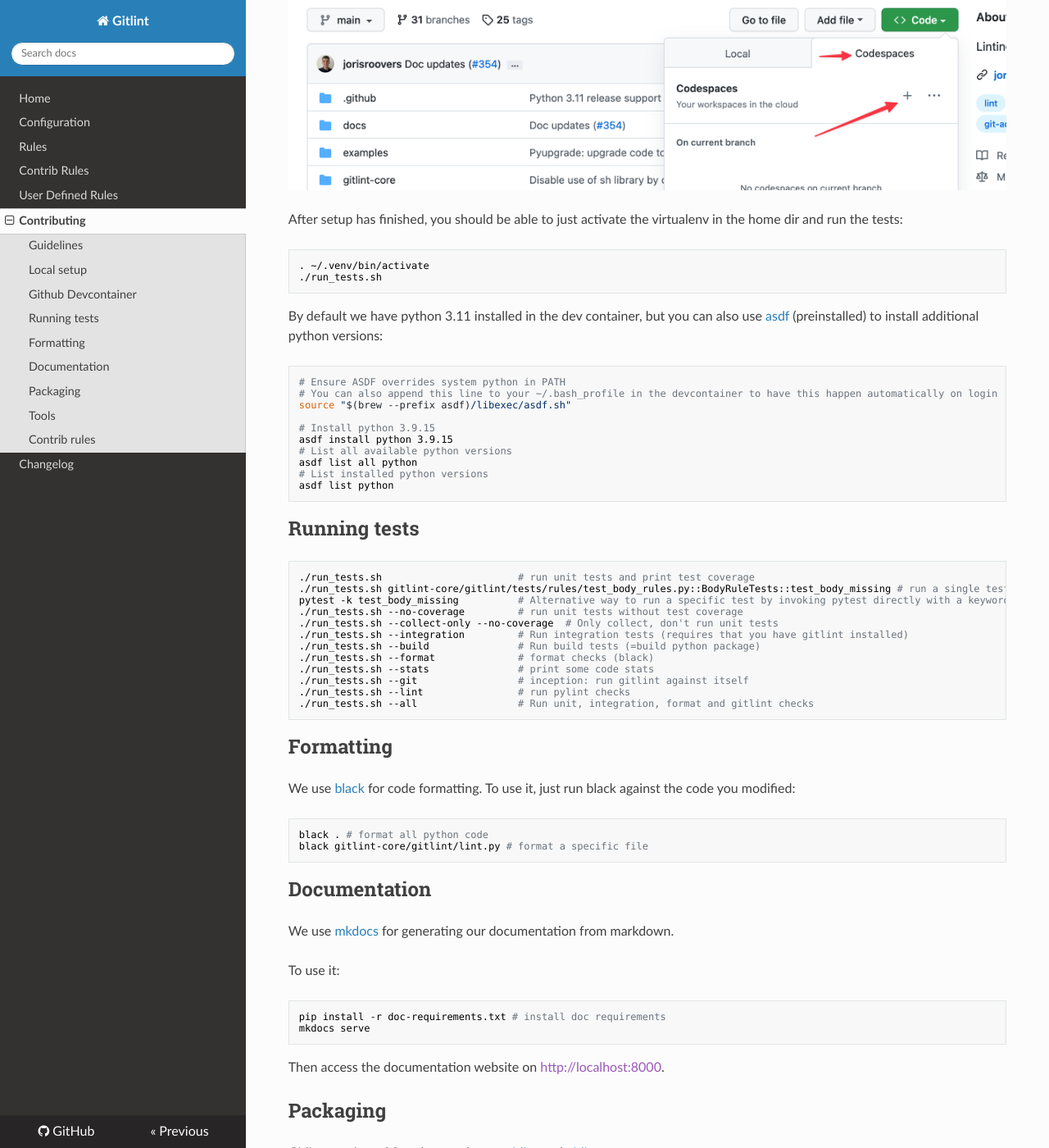
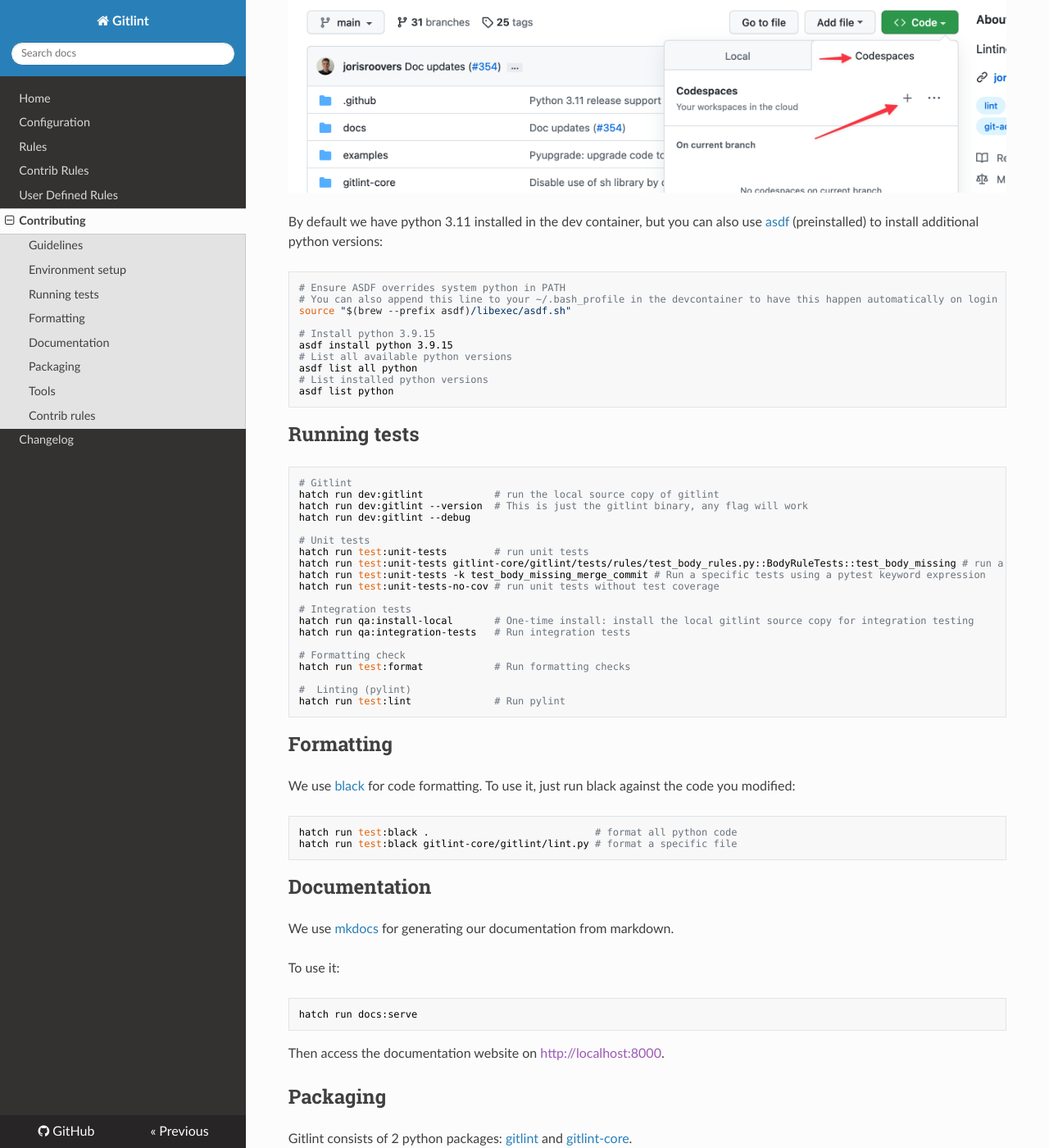
Before and after one commit to jorisroovers/gitlint, an MkDocs documentation site: the page built from docs/contributing.md, in a window 1280 px wide and 1400 px high, scrolled down 1454 px. Shown: the whole window at 82% size. Built offline with MkDocs 1.6.1, drawn with Linux system fonts in a browser that asks for light colours; nearby versions of some CDN libraries; some of the changed text lies outside the part shown.

Commit message:
Contributing Doc updates
Also includes some pyproject.toml tweaks

````diff
--- a/docs/contributing.md
+++ b/docs/contributing.md
@@ -36,18 +36,17 @@
     or months before merged code actually gets released - we know that can be frustrating but please understand it's
     a well-considered trade-off based on available time.
 
-## Local setup
+## Environment setup
+### Local setup
 
-To install gitlint for local development:
+Gitlint uses [hatch](https://hatch.pypa.io/latest/) for project management.
+You do not need to setup a `virtualenv`, hatch will take care of that for you.
 
 ```sh
-python -m venv .venv
-. .venv/bin/activate
-pip install -r requirements.txt -r test-requirements.txt -r doc-requirements.txt
-python setup.py develop
+pip install hatch
 ```
 
-## Github Devcontainer
+### Github Devcontainer
 
 We provide a devcontainer on github to make it easier to get started with gitlint development using VSCode.
 
@@ -58,12 +57,6 @@
 
 ![Gitlint Dev Container Instructions](images/dev-container.png)
 
-
-After setup has finished, you should be able to just activate the virtualenv in the home dir and run the tests:
-```sh
-. ~/.venv/bin/activate
-./run_tests.sh
-```
 
 By default we have python 3.11 installed in the dev container, but you can also use [asdf](https://asdf-vm.com/)
 (preinstalled) to install additional python versions:
@@ -83,18 +76,26 @@
 
 ## Running tests
 ```sh
-./run_tests.sh                       # run unit tests and print test coverage
-./run_tests.sh gitlint-core/gitlint/tests/rules/test_body_rules.py::BodyRuleTests::test_body_missing # run a single test
-pytest -k test_body_missing          # Alternative way to run a specific test by invoking pytest directly with a keyword expression
-./run_tests.sh --no-coverage         # run unit tests without test coverage
-./run_tests.sh --collect-only --no-coverage  # Only collect, don't run unit tests
-./run_tests.sh --integration         # Run integration tests (requires that you have gitlint installed)
-./run_tests.sh --build               # Run build tests (=build python package)
-./run_tests.sh --format              # format checks (black)
-./run_tests.sh --stats               # print some code stats
-./run_tests.sh --git                 # inception: run gitlint against itself
-./run_tests.sh --lint                # run pylint checks
-./run_tests.sh --all                 # Run unit, integration, format and gitlint checks
+# Gitlint
+hatch run dev:gitlint            # run the local source copy of gitlint
+hatch run dev:gitlint --version  # This is just the gitlint binary, any flag will work
+hatch run dev:gitlint --debug
+
+# Unit tests
+hatch run test:unit-tests        # run unit tests
+hatch run test:unit-tests gitlint-core/gitlint/tests/rules/test_body_rules.py::BodyRuleTests::test_body_missing # run a single test
+hatch run test:unit-tests -k test_body_missing_merge_commit # Run a specific tests using a pytest keyword expression
+hatch run test:unit-tests-no-cov # run unit tests without test coverage
+
+# Integration tests
+hatch run qa:install-local       # One-time install: install the local gitlint source copy for integration testing
+hatch run qa:integration-tests   # Run integration tests
+
+# Formatting check
+hatch run test:format            # Run formatting checks
+
+#  Linting (pylint)
+hatch run test:lint              # Run pylint
 ```
 ## Formatting
 
@@ -102,8 +103,8 @@
 To use it, just run black against the code you modified:
 
 ```sh
-black . # format all python code
-black gitlint-core/gitlint/lint.py # format a specific file
+hatch run test:black .                            # format all python code
+hatch run test:black gitlint-core/gitlint/lint.py # format a specific file
 ```
 
 ## Documentation
@@ -111,8 +112,7 @@
 
 To use it:
 ```sh
-pip install -r doc-requirements.txt # install doc requirements
-mkdocs serve
+hatch run docs:serve
 ```
 
 Then access the documentation website on [http://localhost:8000]().
@@ -133,16 +133,17 @@
 
 ![Gitlint package structure](images/gitlint-packages.png)
 
-### Packaging description
+To build the packages locally:
+```sh
+# gitlint
+hatch build
+hatch clean # cleanup
 
-To see the package description in HTML format
-```sh
-pip install docutils
-export LC_ALL=en_US.UTF-8
-export LANG=en_US.UTF-8
-python setup.py --long-description | rst2html.py > output.html
+# gitlint-core
+cd gitlint-core
+hatch build
+hatch clean # cleanup
 ```
-
 
 ## Tools
 We keep a small set of scripts in the `tools/` directory:
````
Also changed, not shown: pyproject.toml (+21 -3 lines), 1 other file.
